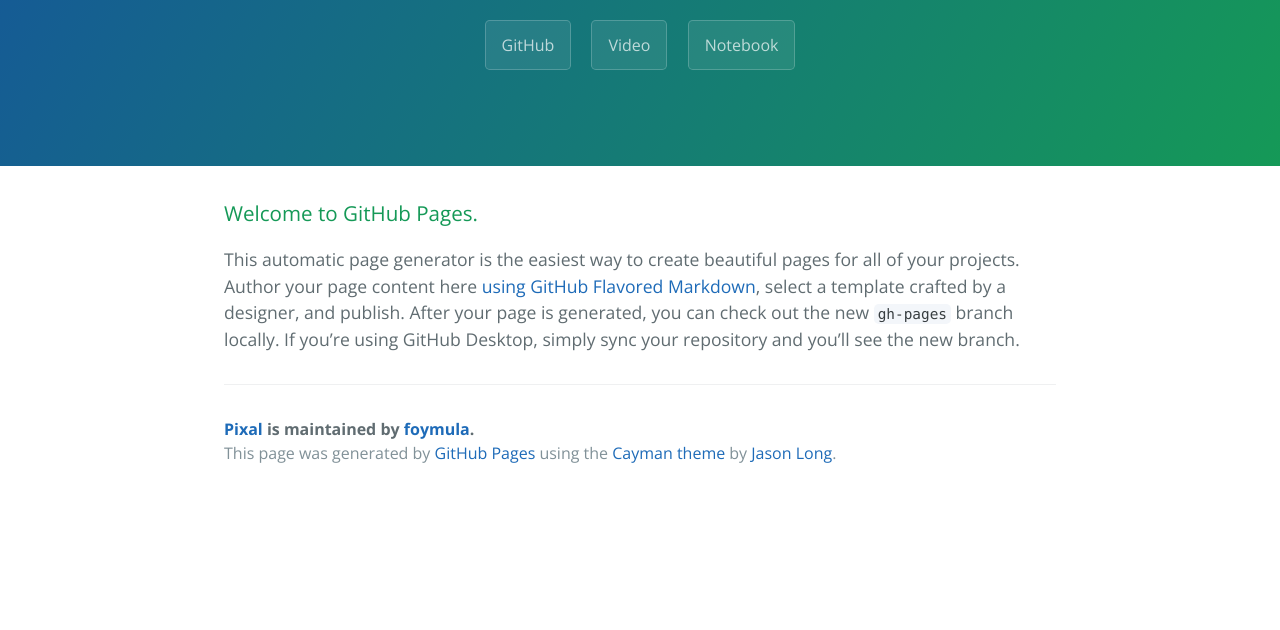
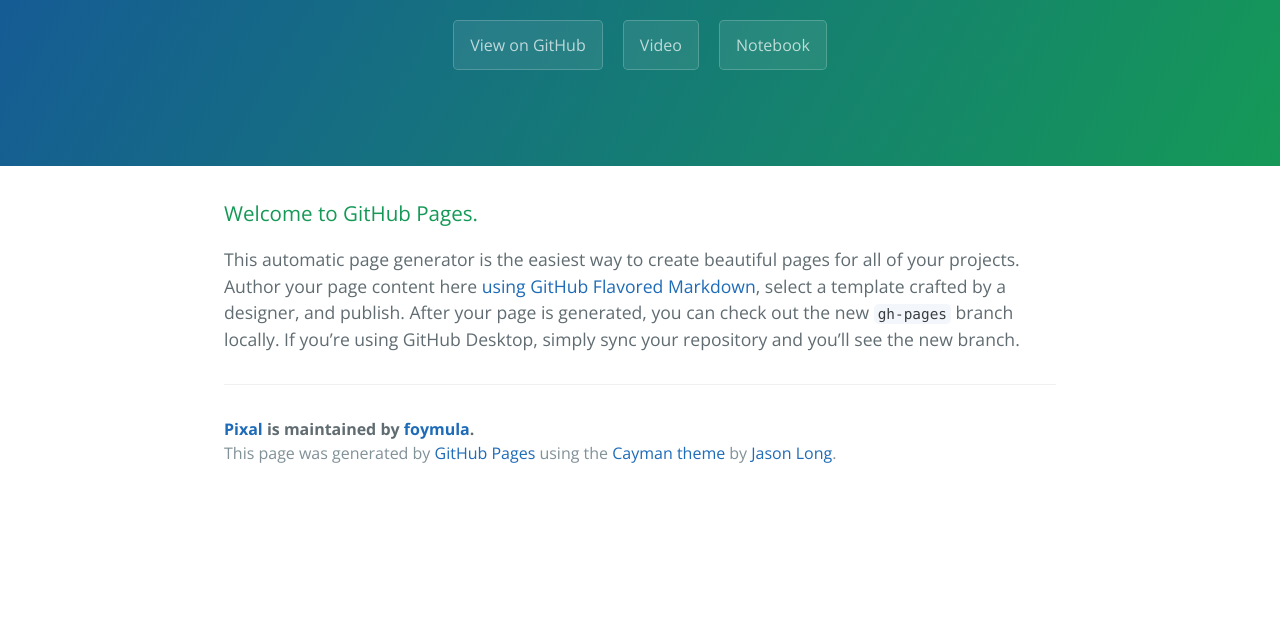
Before and after one commit to foymula/pixalwebsite, a plain HTML site: page index.html in a window 1280 px wide. Shown: the part 170-800 px from the top of the page. Drawn offline with nearby package versions, Linux system fonts and the light colour scheme.

Commit message:
small changes

```diff
--- a/index.html
+++ b/index.html
@@ -13,7 +13,7 @@
     <section class="page-header">
       <h1 class="project-name">Pixal</h1>
       <h2 class="project-tagline"></h2>
-      <a href="https://github.com/cdpetty/Pixal" class="btn">GitHub</a>
+      <a href="https://github.com/cdpetty/Pixal" class="btn">View on GitHub</a>
       <a href="https://youtube.com" class="btn">Video</a>
       <a href="https://github.com/cdpetty/Pixal/blob/master/VidAnalysis/Pixal_FINAL.ipynb" class="btn">Notebook</a>
     </section>
```
